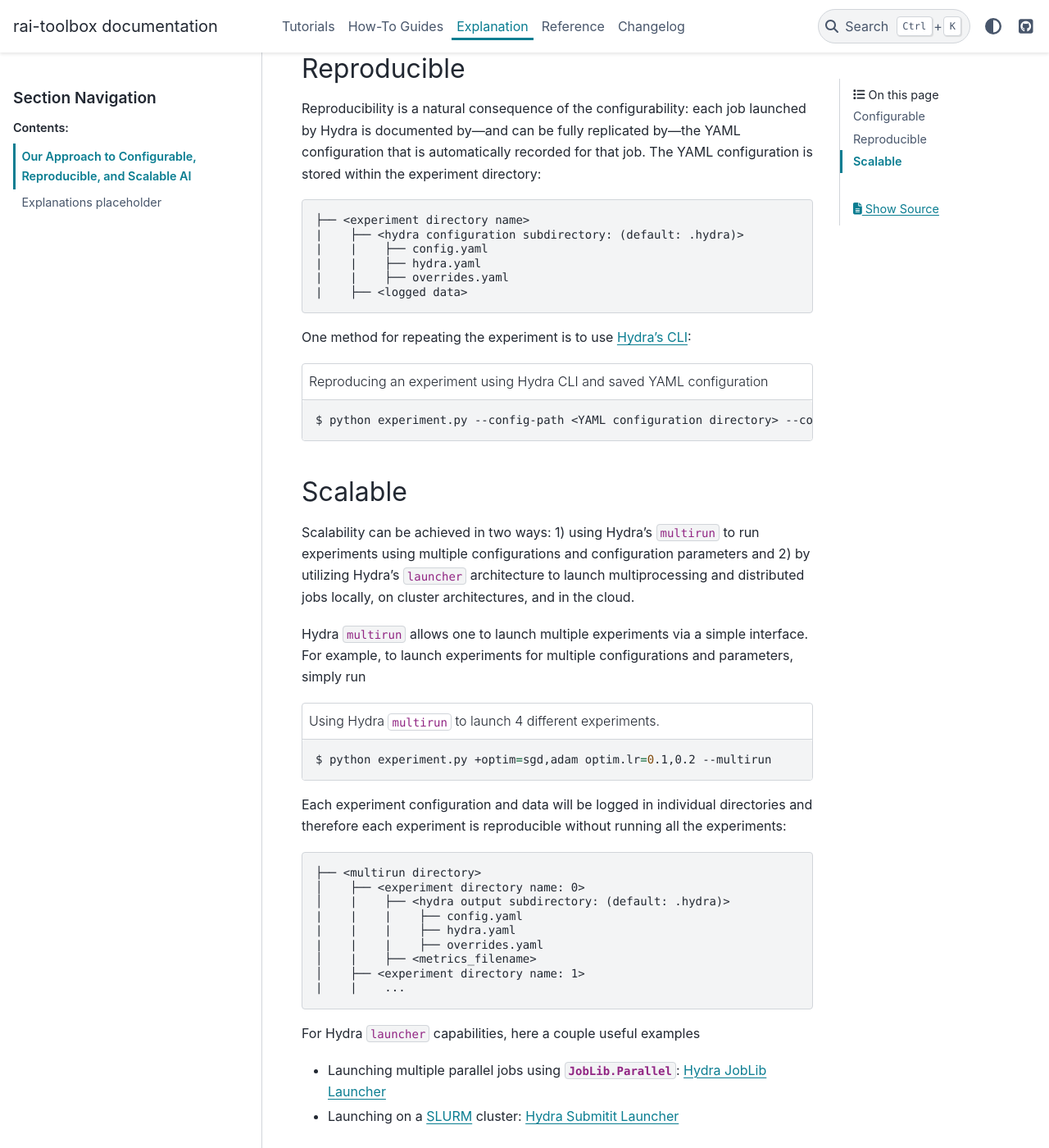
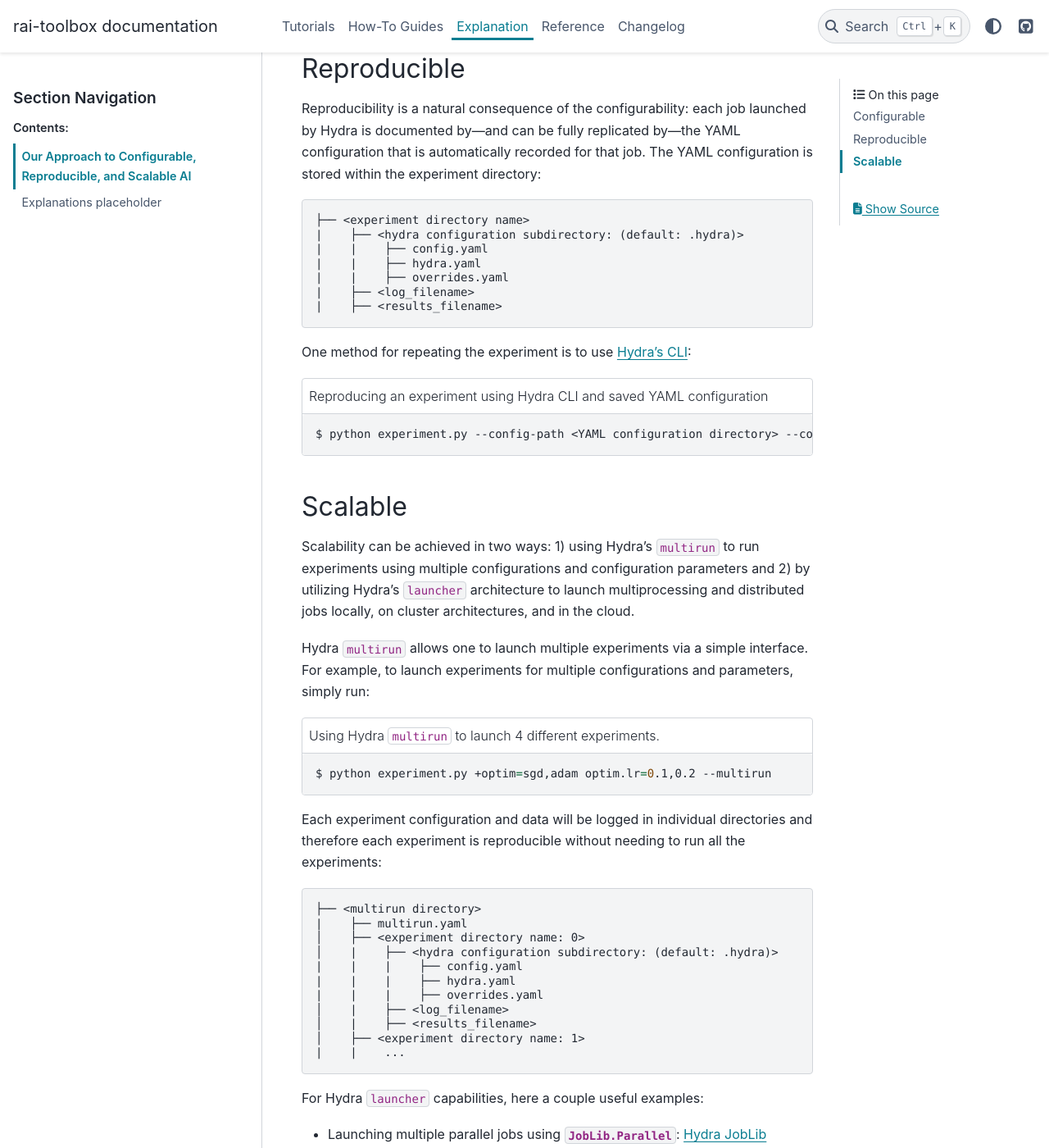
Before and after one commit to mit-ll-responsible-ai/responsible-ai-toolbox, a Sphinx documentation site: the page built from docs/source/explanation/crs.rst, in a window 1280 px wide and 1400 px high, scrolled down 2515 px. Shown: the whole window at 82% size. Built offline with Sphinx 7.4.7 and the PyData theme 0.15.4, drawn with Linux system fonts in a browser that asks for light colours; pages that are not in the unit, such as notebooks, are missing from menus; some of the changed text lies outside the part shown.

Commit message:
Modified notional hydra directories
Added multirun.yaml, made consistent (notional) log and results files for single and multirun examples

```diff
--- a/docs/source/explanation/crs.rst
+++ b/docs/source/explanation/crs.rst
@@ -19,7 +19,7 @@ Configurable
 `Hydra's <https://hydra.cc/>`_ and `hydra-zen's <https://github.com/mit-ll-responsible-ai/hydra-zen/>`_ role is to
 
 - Remove boilerplate for Command Line Interfaces (CLI), configuration files, and logging
-- Provide a powerful configuration management that is extendable and dynamically composable to support large-scale, repeatable, experimentation
+- Provide a powerful configuration management that is extendable and dynamically composable to support large-scale, reproducible experimentation
 - Support pluggable architectures to launch jobs on distributed clusters or sweep parameters and optimize hyper-parameters of a Machine Learning (ML) model
 
 `Hydra <https://hydra.cc/>`_ provides the tools to describe and configure hierarchical sturctures of Python-based software applications using YAML-based configuration.
@@ -79,7 +79,7 @@ to allow for different configurations for the "optim" configuration.
    if __name__ == "__main__":
       task_fn()
 
-Using Hydra's CLI the application can be executed using different values for the ``optim`` configuration.
+Using Hydra's CLI the application can be executed using different values for the ``optim`` configuration:
 
 .. code-block:: bash
    :caption: Using Hydra CLI to execute with different configurations
@@ -107,7 +107,9 @@ experiment directory::
    |    |    ├── config.yaml
    |    |    ├── hydra.yaml
    |    |    ├── overrides.yaml
-   |    ├── <logged data>
+   |    ├── <log_filename>
+   |    ├── <results_filename>
+
 
 One method for repeating the experiment is to use `Hydra's CLI <https://hydra.cc/docs/tutorials/basic/your_first_app/simple_cli/>`_:
 
@@ -125,7 +127,7 @@ configurations and configuration parameters and 2) by utilizing Hydra's ``launch
 multiprocessing and distributed jobs locally, on cluster architectures, and in the cloud.
 
 Hydra ``multirun`` allows one to launch multiple experiments via a simple interface.  For example, to launch experiments
-for multiple configurations and parameters, simply run
+for multiple configurations and parameters, simply run:
 
 .. code-block:: bash
    :caption: Using Hydra ``multirun`` to launch 4 different experiments.
@@ -133,20 +135,22 @@ for multiple configurations and parameters, simply run
    $ python experiment.py +optim=sgd,adam optim.lr=0.1,0.2 --multirun
 
 Each experiment configuration and data will be logged in individual directories and therefore each experiment
-is reproducible without running all the experiments::
+is reproducible without needing to run all the experiments::
 
    ├── <multirun directory>
+   |    ├── multirun.yaml
    │    ├── <experiment directory name: 0>
-   │    |    ├── <hydra output subdirectory: (default: .hydra)>
+   │    |    ├── <hydra configuration subdirectory: (default: .hydra)>
    |    |    |    ├── config.yaml
    |    |    |    ├── hydra.yaml
    |    |    |    ├── overrides.yaml
-   │    |    ├── <metrics_filename>
+   │    |    ├── <log_filename>
+   │    |    ├── <results_filename>
    │    ├── <experiment directory name: 1>
    |    |    ...
 
 
-For Hydra ``launcher`` capabilities, here a couple useful examples
+For Hydra ``launcher`` capabilities, here a couple useful examples:
 
 - Launching multiple parallel jobs using `JobLib.Parallel`: `Hydra JobLib Launcher <https://hydra.cc/docs/plugins/joblib_launcher/>`_
 - Launching on a `SLURM <https://slurm.schedmd.com/documentation.html/>`_ cluster: `Hydra Submitit Launcher <https://hydra.cc/docs/plugins/submitit_launcher/>`_
```
Also changed, not shown: other parts of docs/source/explanation/crs.rst (+1 -1 lines).
